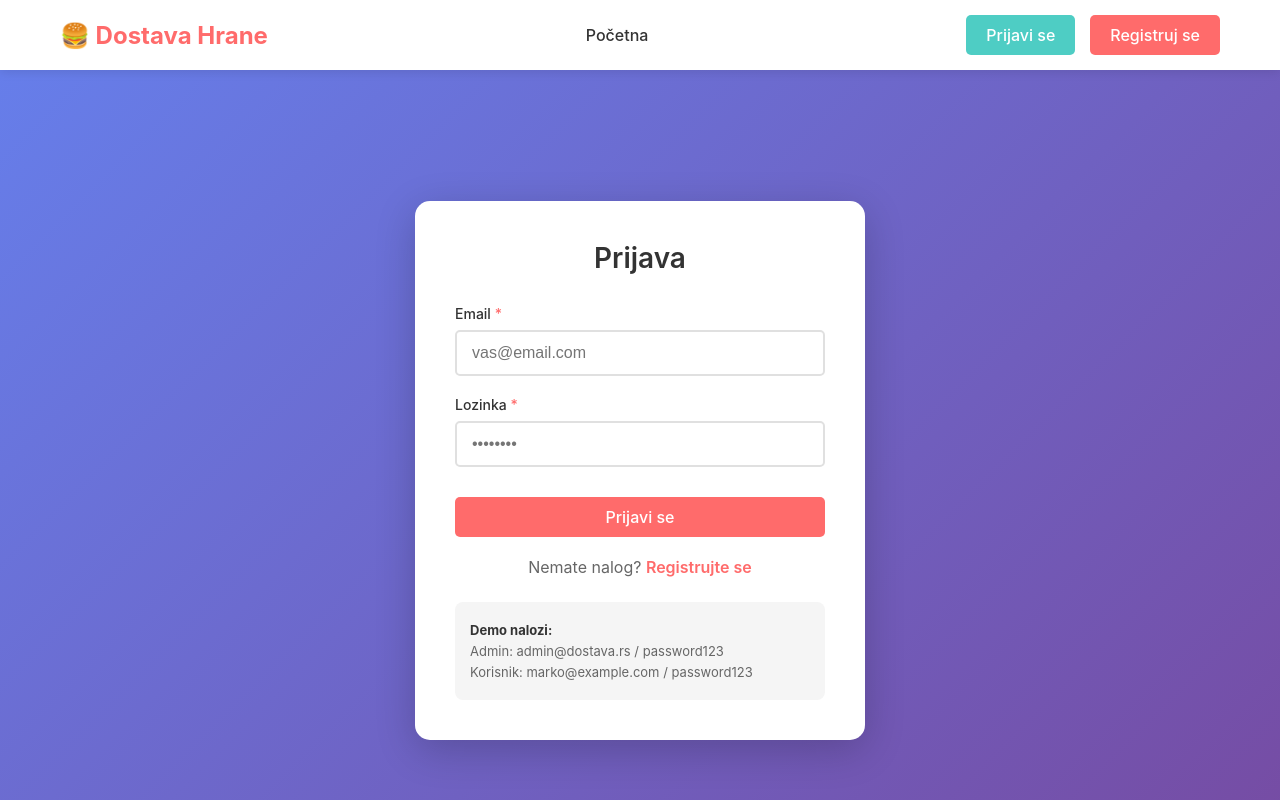
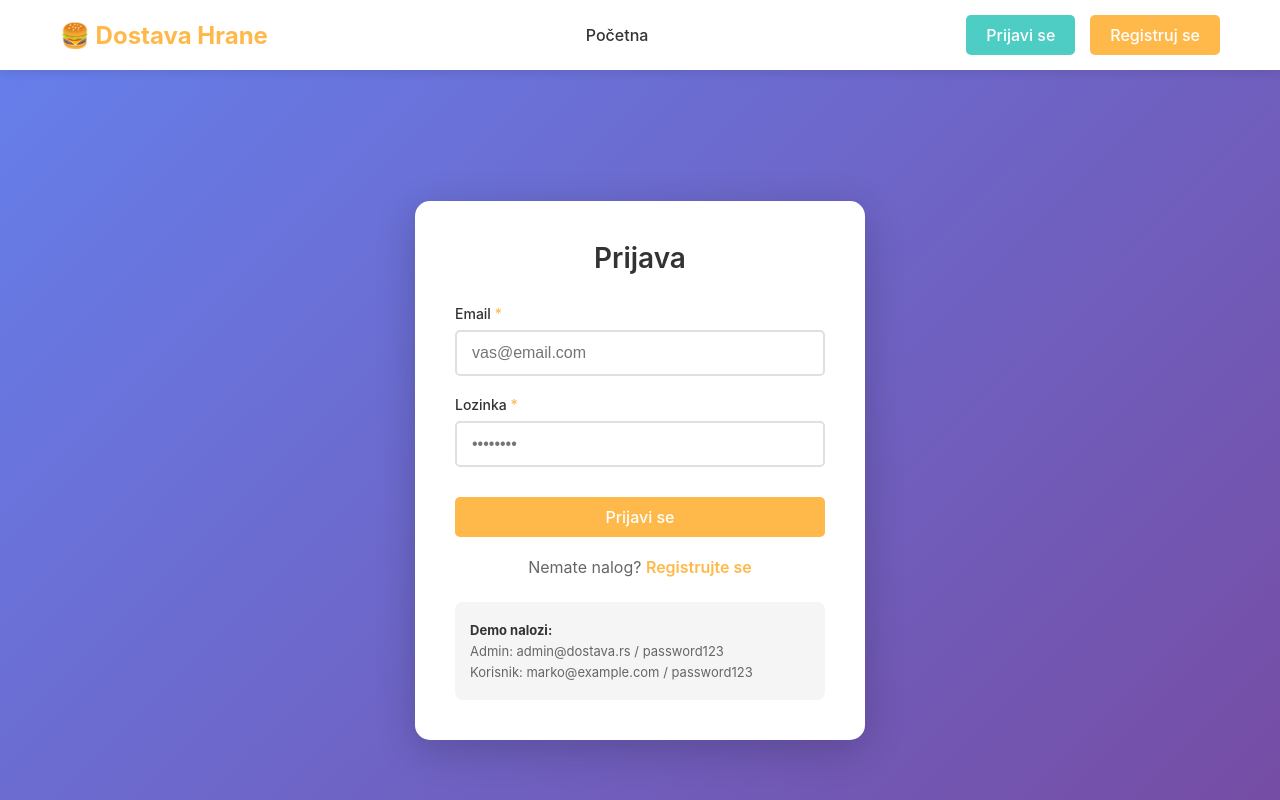
Before and after one commit to elab-development/internet-tehnologije-2024-projekat-apkporucivanjehrane_2020_0010_2020_0177, a React (Vite) app in the folder frontend/: page /login in a window 1280 px wide. Shown: the top 800 px of the page. Built offline with nearby package versions, Linux system fonts and the light colour scheme.

Commit message:
Promena boje headera

```diff
--- a/frontend/src/components/Dugme.css
+++ b/frontend/src/components/Dugme.css
@@ -9,14 +9,14 @@
 }
 
 .dugme-primary {
-  background-color: #ff6b6b;
+  background-color: #FFB94A;
   color: white;
 }
 
 .dugme-primary:hover {
-  background-color: #ff5252;
+  background-color: #FF9800;
   transform: translateY(-2px);
-  box-shadow: 0 4px 8px rgba(255, 107, 107, 0.3);
+  box-shadow: 0 4px 8px rgba(255, 185, 74, 0.3);
 }
 
 .dugme-secondary {
@@ -30,12 +30,12 @@
 
 .dugme-outline {
   background-color: transparent;
-  border: 2px solid #ff6b6b;
-  color: #ff6b6b;
+  border: 2px solid #FFB94A;
+  color: #FFB94A;
 }
 
 .dugme-outline:hover {
-  background-color: #ff6b6b;
+  background-color: #FFB94A;
   color: white;
 }
 
--- a/frontend/src/components/InputPolje.css
+++ b/frontend/src/components/InputPolje.css
@@ -12,7 +12,7 @@
 }
 
 .required {
-  color: #ff6b6b;
+  color: #FFB94A;
 }
 
 .input {
@@ -25,7 +25,7 @@
 }
 
 .input:focus {
-  border-color: #ff6b6b;
+  border-color: #FFB94A;
   box-shadow: 0 0 0 3px rgba(255, 107, 107, 0.1);
 }
 
--- a/frontend/src/components/Kartica.css
+++ b/frontend/src/components/Kartica.css
@@ -78,7 +78,7 @@
 .cena-iznos {
   font-size: 18px;
   font-weight: 700;
-  color: #ff6b6b;
+  color: #FFB94A;
 }
 
 .kartica-ocena {
--- a/frontend/src/components/NavBar.css
+++ b/frontend/src/components/NavBar.css
@@ -18,7 +18,7 @@
 .navbar-logo {
   font-size: 24px;
   font-weight: 700;
-  color: #ff6b6b;
+  color: #FFB94A;
   text-decoration: none;
   transition: transform 0.3s ease;
 }
@@ -41,7 +41,7 @@
 }
 
 .navbar-link:hover {
-  color: #ff6b6b;
+  color: #FFB94A;
 }
 
 .navbar-actions {
--- a/frontend/src/index.css
+++ b/frontend/src/index.css
@@ -21,12 +21,12 @@ body {
 }
 
 a {
-  color: #ff6b6b;
+  color: #FFB94A;
   text-decoration: none;
 }
 
 a:hover {
-  color: #ff5252;
+  color: #FF9800;
 }
 
 button {
--- a/frontend/src/pages/Auth.css
+++ b/frontend/src/pages/Auth.css
@@ -35,7 +35,7 @@
 }
 
 .auth-link a {
-  color: #ff6b6b;
+  color: #FFB94A;
   text-decoration: none;
   font-weight: 600;
 }
--- a/frontend/src/pages/Korpa.css
+++ b/frontend/src/pages/Korpa.css
@@ -79,7 +79,7 @@
 }
 
 .stavka-kontrole button {
-  background: #ff6b6b;
+  background: #FFB94A;
   color: white;
   border: none;
   width: 30px;
@@ -93,12 +93,12 @@
 }
 
 .stavka-kontrole button:hover {
-  background: #ff5252;
+  background: #FF9800;
 }
 
 .stavka-ukupno {
   font-weight: 700;
-  color: #ff6b6b;
+  color: #FFB94A;
   font-size: 18px;
 }
 
@@ -134,7 +134,7 @@
 }
 
 .korpa-ukupno strong {
-  color: #ff6b6b;
+  color: #FFB94A;
 }
 
 .korpa-akcije {
--- a/frontend/src/pages/MojePorudzbine.css
+++ b/frontend/src/pages/MojePorudzbine.css
@@ -94,7 +94,7 @@
   border-top: 2px solid #f0f0f0;
   text-align: right;
   font-size: 20px;
-  color: #ff6b6b;
+  color: #FFB94A;
 }
 
 .nema-porudzbina {
```
